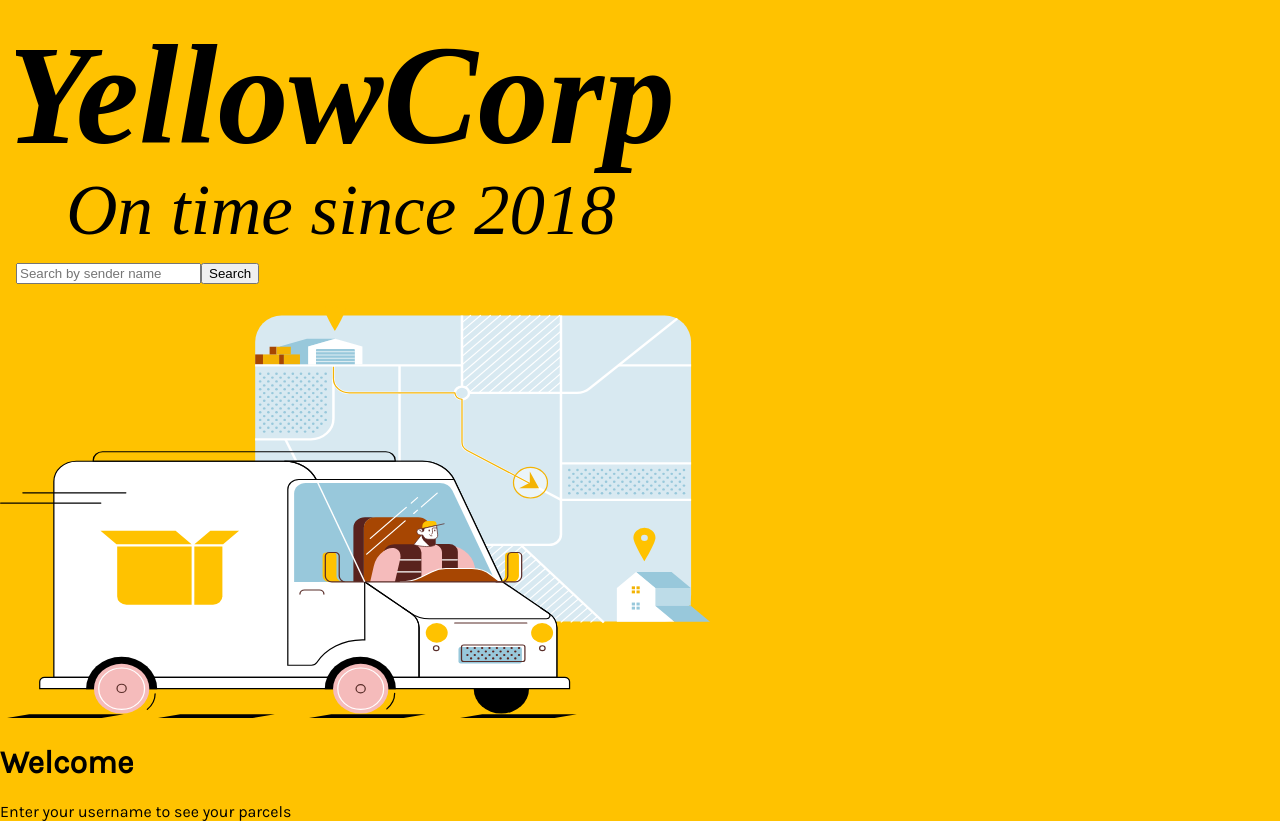
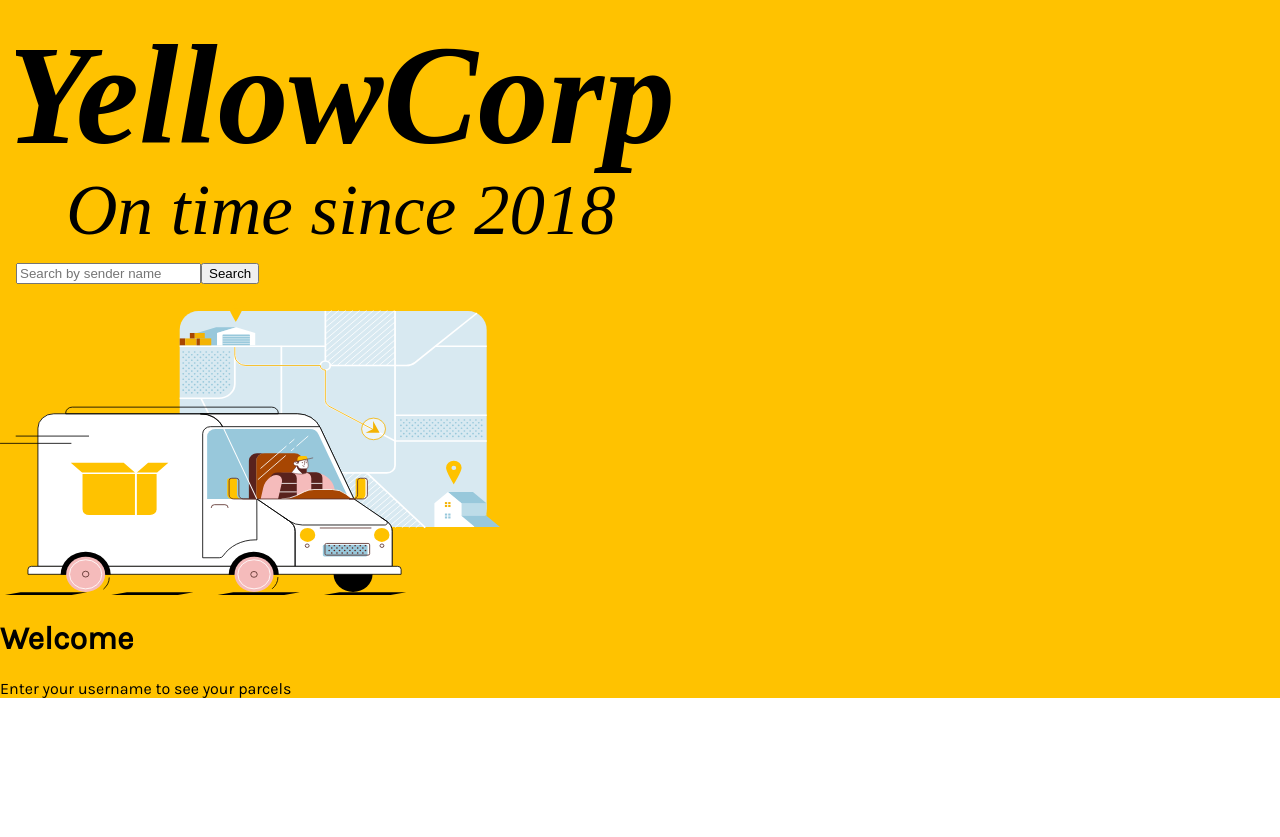
Before and after one commit to eeels22/package-tracker, a React (Create React App) app: page / in a window 1280 px wide. After the commit the page ends 800 px from the top, so only its background shows below. Built offline with nearby package versions, Linux system fonts and the light colour scheme.

Commit message:
Removed Header from Home

```diff
--- a/src/pages/Home.jsx
+++ b/src/pages/Home.jsx
@@ -1,3 +1,8 @@
+// NPM packages
+// import { Link } from "react-router-dom";
+
+// import Information from "../data/orders.json";
+
 export default function Home() {
   // Constants
   const imageObject = require(`../assets/YellowCorpVan.svg`);
@@ -5,7 +10,11 @@ export default function Home() {
 
   return (
     <div id="home" className="container">
-      <img src={imageURL} alt="Illustration of a delivery van" />
+      <img
+        src={imageURL}
+        alt="Illustration of a delivery van"
+        className="image-van"
+      />
       <h1>Welcome</h1>
       <p>Enter your username to see your parcels</p>
     </div>
```
